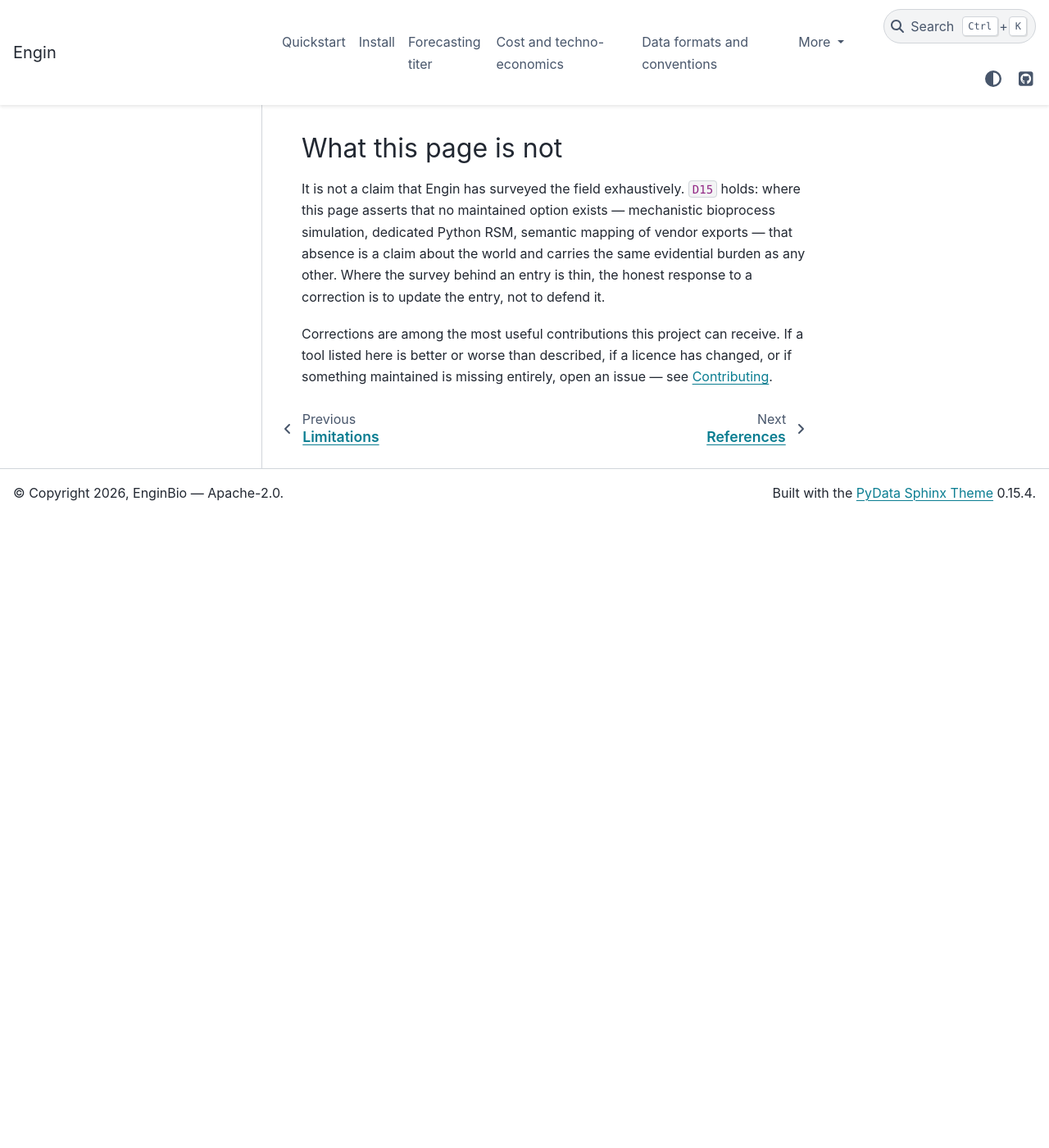
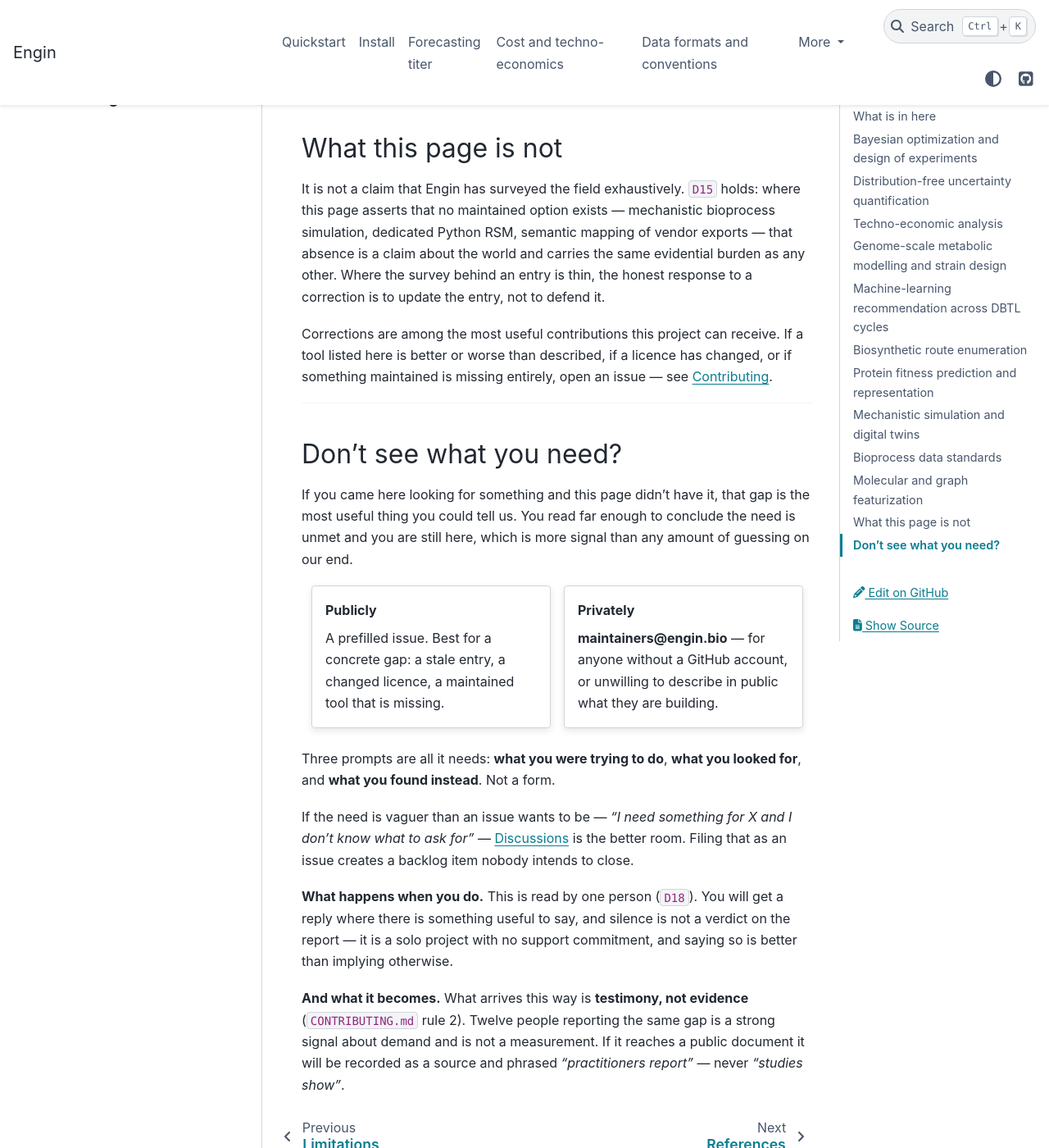
Before and after one commit to enginbio/engin-suite, a Sphinx documentation site: the page built from docs/ecosystem.md, in a window 1280 px wide and 1400 px high, scrolled down 13581 px. Shown: the whole window at 82% size. Built offline with Sphinx 7.4.7 and the PyData theme 0.15.4, drawn with Linux system fonts in a browser that asks for light colours; before the commit the page ends 14211 px from its top, so only the background shows below that.

Commit message:
docs(ecosystem): a "Don't see what you need?" escape hatch (#158)
Item 4 of #158 -- the one that ships independently of the audience router,
because ecosystem.md already invites corrections in prose and is where a
tooling-shaped reader lands today. Cheapest available test of whether anyone
clicks.

Follows the BIOSECURITY.md §9 dual-path pattern: a prefilled issue for anyone
with a GitHub account, and maintainers@engin.bio for anyone without one or
unwilling to name in public what they are building. Discussions gets the vaguer
"I need something for X", which is a conversation rather than a backlog item.

**Labels are level/* + task/*, not audience/***, per the taxonomy settled on
#157. A report tagged task/tooling from a level/practitioner separates what the
reader could not do from who could not do it; the single persona label folded
those together. Ten labels created on the repo.

**Open question 3 is answered rather than left open**, since it is a promise to
a stranger: read by one person (D18), a reply where there is something useful to
say, and silence explicitly not a verdict. A channel that invites contact and
quietly answers nothing is worse than no channel.

**Rule 2 is stated on the page, not just in CONTRIBUTING.** What arrives here is
testimony; the failure mode is a run of similar reports becoming "the field needs
X" and then a justification in a decision record. Saying so where the reports are
generated is cheaper than catching it later.

The three prompts are visible on the page rather than percent-encoded into the
issue body -- the encoding tripped check_claims.py as a numeric claim, and the
prompts read better as guidance anyway.

Verified: prefill applies both labels (slash unencoded is fine), sphinx-build -W
succeeds, check_claims.py clean across 41 Tier A documents.

Co-Authored-By: Claude Opus 5 <noreply@anthropic.com>

```diff
--- a/docs/ecosystem.md
+++ b/docs/ecosystem.md
@@ -1223,3 +1223,46 @@ the honest response to a correction is to update the entry, not to defend it.
 Corrections are among the most useful contributions this project can receive. If a tool
 listed here is better or worse than described, if a licence has changed, or if something
 maintained is missing entirely, open an issue — see [Contributing](contributing).
+
+---
+
+## Don't see what you need?
+
+If you came here looking for something and this page didn't have it, that gap is the most
+useful thing you could tell us. You read far enough to conclude the need is unmet and you
+are still here, which is more signal than any amount of guessing on our end.
+
+::::{grid} 1 1 2 2
+:gutter: 3
+
+:::{grid-item-card} Publicly
+:link: https://github.com/enginbio/engin-suite/issues/new?labels=unmet-need,task/tooling&title=Unmet+need:+
+
+A prefilled issue. Best for a concrete gap: a stale entry, a changed licence, a maintained
+tool that is missing.
+:::
+
+:::{grid-item-card} Privately
+:link: mailto:maintainers@engin.bio?subject=Unmet+need
+
+**maintainers@engin.bio** — for anyone without a GitHub account, or unwilling to describe
+in public what they are building.
+:::
+
+::::
+
+Three prompts are all it needs: **what you were trying to do**, **what you looked for**, and
+**what you found instead**. Not a form.
+
+If the need is vaguer than an issue wants to be — *"I need something for X and I don't know
+what to ask for"* — [Discussions](https://github.com/enginbio/engin-suite/discussions) is
+the better room. Filing that as an issue creates a backlog item nobody intends to close.
+
+**What happens when you do.** This is read by one person (`D18`). You will get a reply where
+there is something useful to say, and silence is not a verdict on the report — it is a solo
+project with no support commitment, and saying so is better than implying otherwise.
+
+**And what it becomes.** What arrives this way is **testimony, not evidence**
+(`CONTRIBUTING.md` rule 2). Twelve people reporting the same gap is a strong signal about
+demand and is not a measurement. If it reaches a public document it will be recorded as a
+source and phrased *"practitioners report"* — never *"studies show"*.
```
